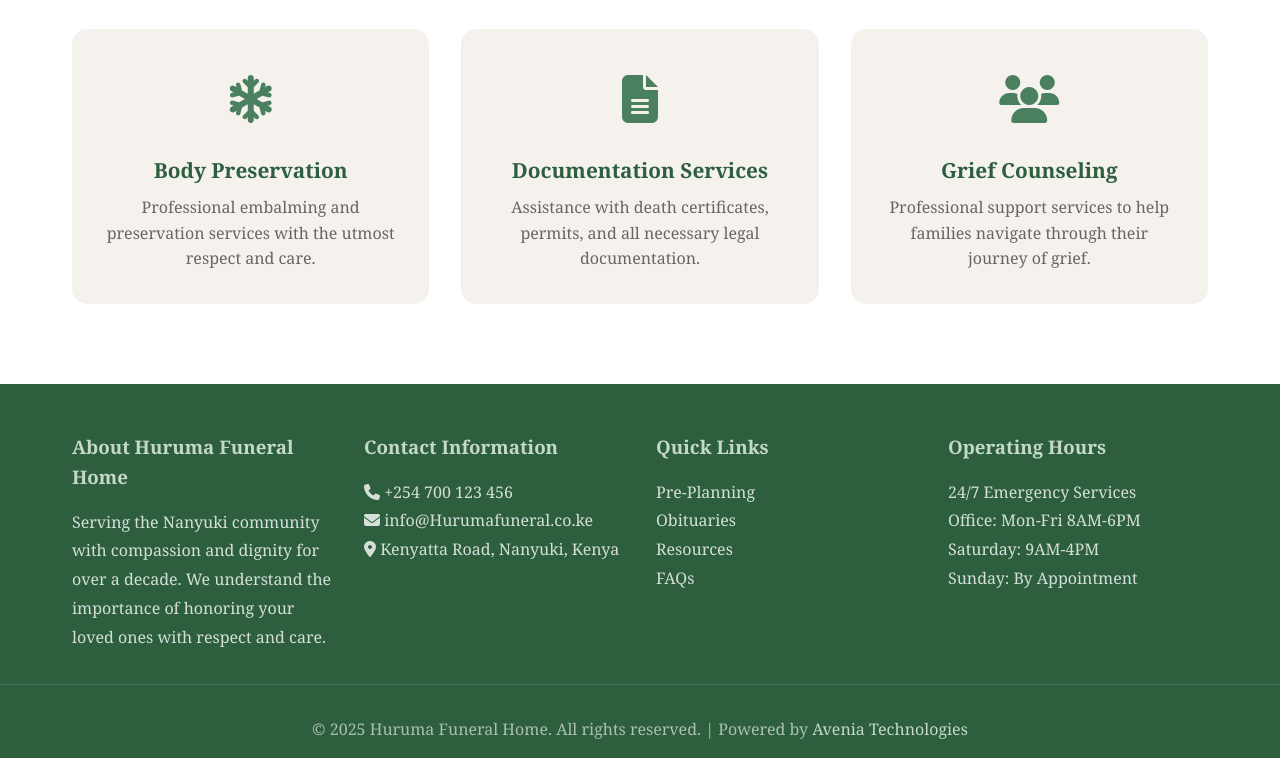
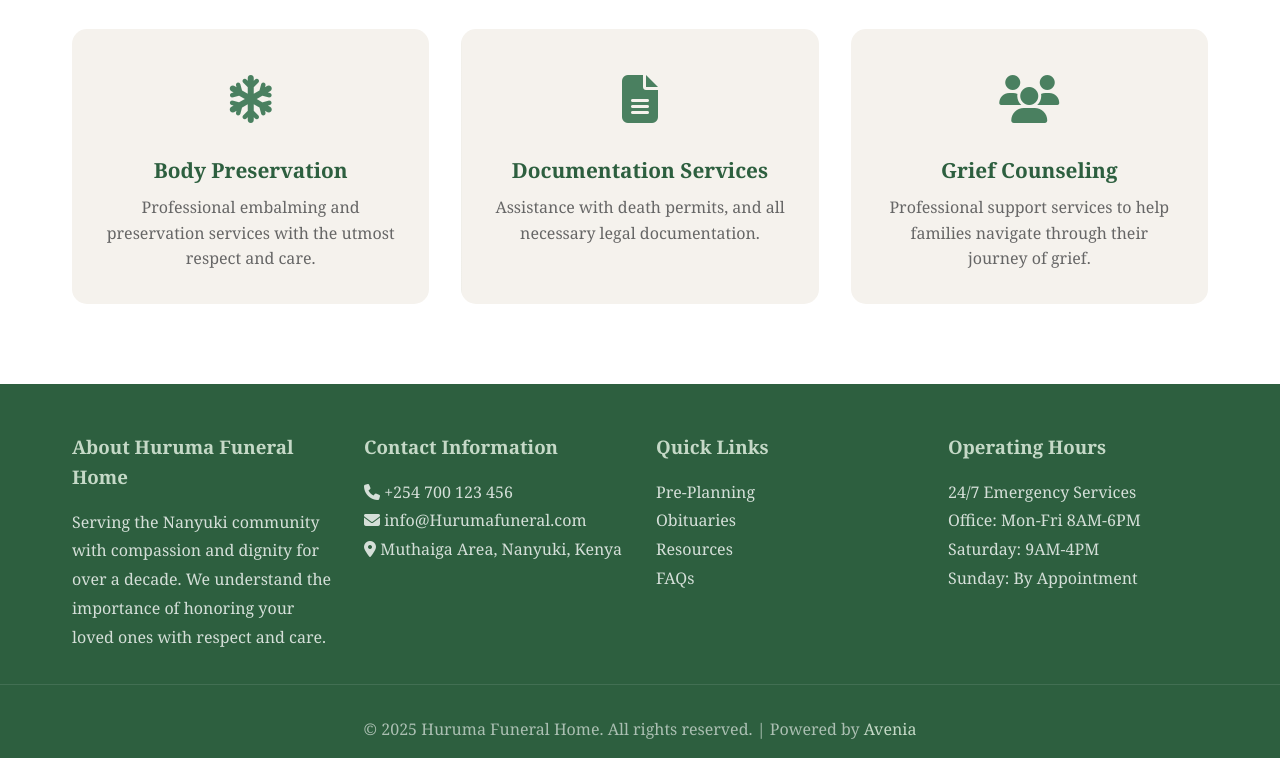
Before and after one commit to Remisteve/huruma-funeral-home, a plain HTML site: page index.html in a window 1280 px wide. Shown: the part 1180-1938 px from the top of the page. Drawn offline with Linux system fonts and the light colour scheme; a script that the page names is missing.

Commit message:
new changes

```diff
--- a/index.html
+++ b/index.html
@@ -561,7 +561,7 @@
                     <i class="fas fa-file-alt"></i>
                 </div>
                 <h3 class="service-title">Documentation Services</h3>
-                <p class="service-description">Assistance with death certificates, permits, and all necessary legal documentation.</p>
+                <p class="service-description">Assistance with death permits, and all necessary legal documentation.</p>
             </div>
 
             <div class="service-card">
@@ -585,8 +585,8 @@
             <div class="footer-section">
                 <h3>Contact Information</h3>
                 <p><i class="fas fa-phone"></i> +254 700 123 456</p>
-                <p><i class="fas fa-envelope"></i> info@Hurumafuneral.co.ke</p>
-                <p><i class="fas fa-map-marker-alt"></i> Kenyatta Road, Nanyuki, Kenya</p>
+                <p><i class="fas fa-envelope"></i> info@Hurumafuneral.com</p>
+                <p><i class="fas fa-map-marker-alt"></i> Muthaiga Area, Nanyuki, Kenya</p>
             </div>
 
             <div class="footer-section">
@@ -607,7 +607,7 @@
         </div>
 
         <div class="footer-bottom">
-            <p>&copy; 2025 Huruma Funeral Home. All rights reserved. | Powered by <a href="#">Avenia Technologies</a></p>
+            <p>&copy; 2025 Huruma Funeral Home. All rights reserved. | Powered by <a href="#">Avenia</a></p>
         </div>
     </footer>
 
```
